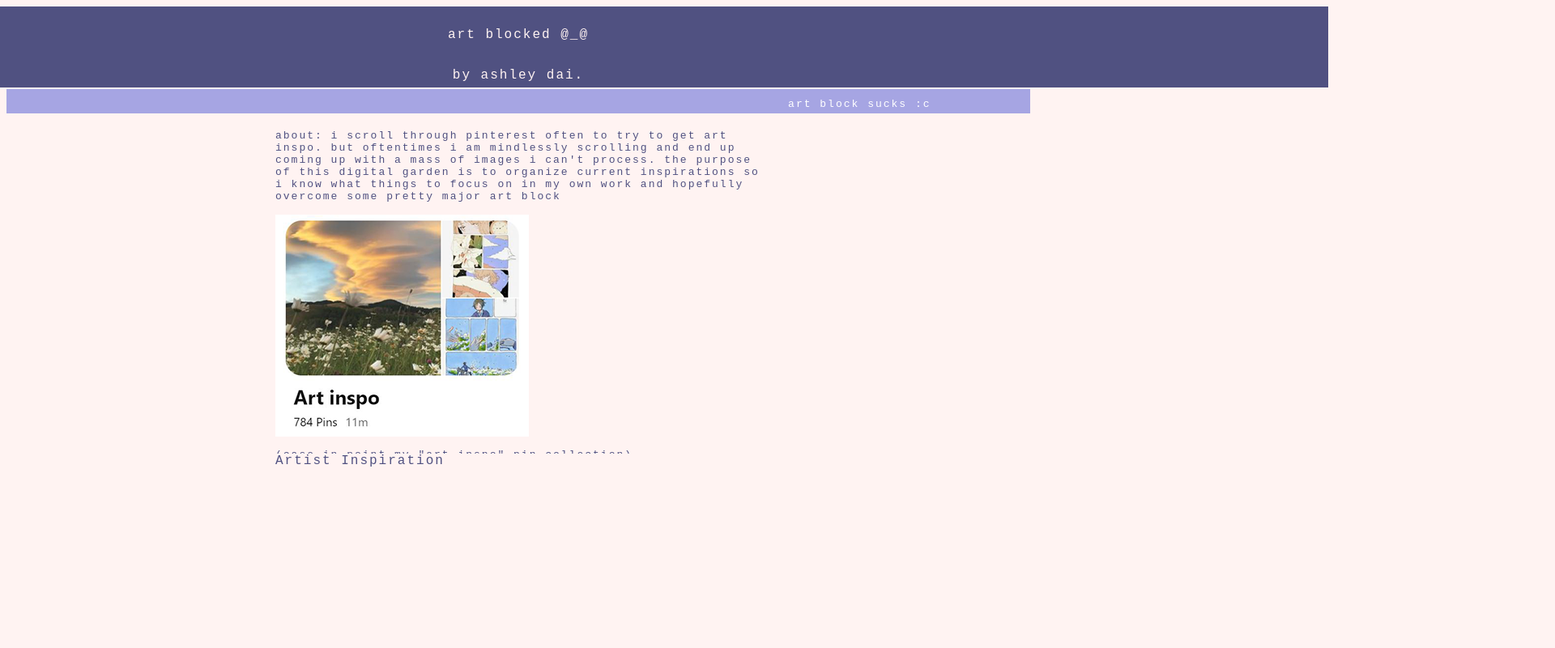
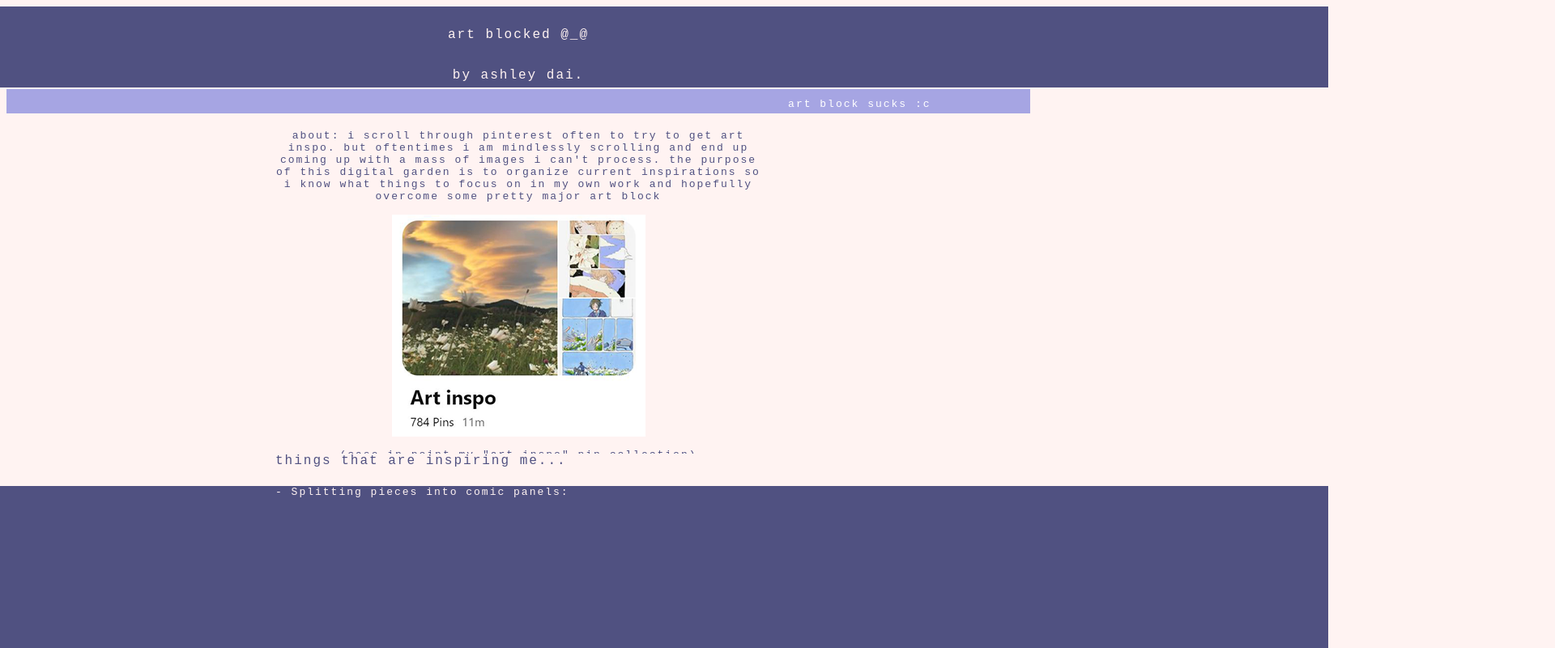
Before and after one commit to snoftie/artbloc, a plain HTML site: page index.html in a window 1280 px wide. Shown: the top 800 px of the page at 81% size, 1920 px wide, since content can reach past the window. Drawn offline with Linux system fonts and the light colour scheme.

Commit message:
image section

```diff
--- a/index.html
+++ b/index.html
@@ -42,6 +42,7 @@
   }
 
   .about {
+    text-align: center;
     position: absolute;
     width: 2000px;
     height: 100px;
@@ -126,11 +127,25 @@
     height: 100px;
     background-color: var(--bg-color);
 
+
   }
   .artists p{
     font-size: large;
     top: 10%;
     color: var(--font-color1);
+
+
+  }
+  .panels {
+    position: absolute;
+    top: 75%;
+    width: 2000px;
+    height: 700px;
+    background-color: var(--font-color1);
+  }
+   .panels p{
+    top: 10%;
+    color: var(--bg-color);
 
   }
 </style>
@@ -150,13 +165,18 @@
     about: i scroll through pinterest often to try to get art inspo. but oftentimes i am mindlessly scrolling and end up coming up with a mass of images i can't process. the purpose of this digital garden is to organize current inspirations so i know what things to focus on in my own work and hopefully overcome some pretty major art block
     <br>
     <br>
-    <a href="https://imgbb.com/"><img src="ar.png" alt="artinspopin" border="0" /></a>
+    <a href="https://imgbb.com/"><img src="ar.png" alt="artinspopin" ></a>
     <br>
     <br>
     (case in point my "art inspo" pin collection)</p>
 
 </div>
 <div class="artists"><p>
-  Artist Inspiration
+  things that are inspiring me...
   </p>
 </div>
+
+<div class="panels"><p>
+  - Splitting pieces into comic panels:
+  </p>
+</div>
```
